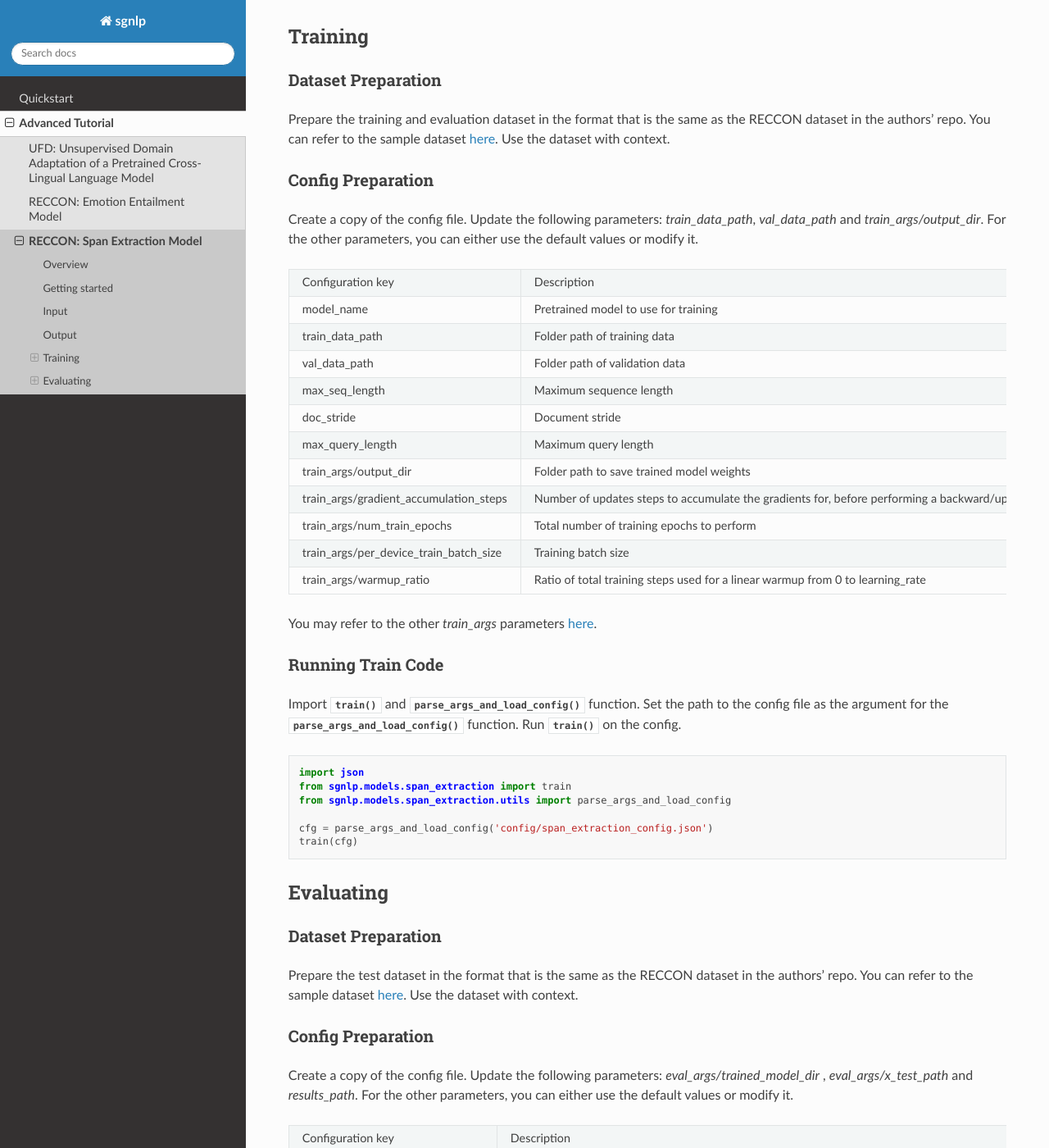
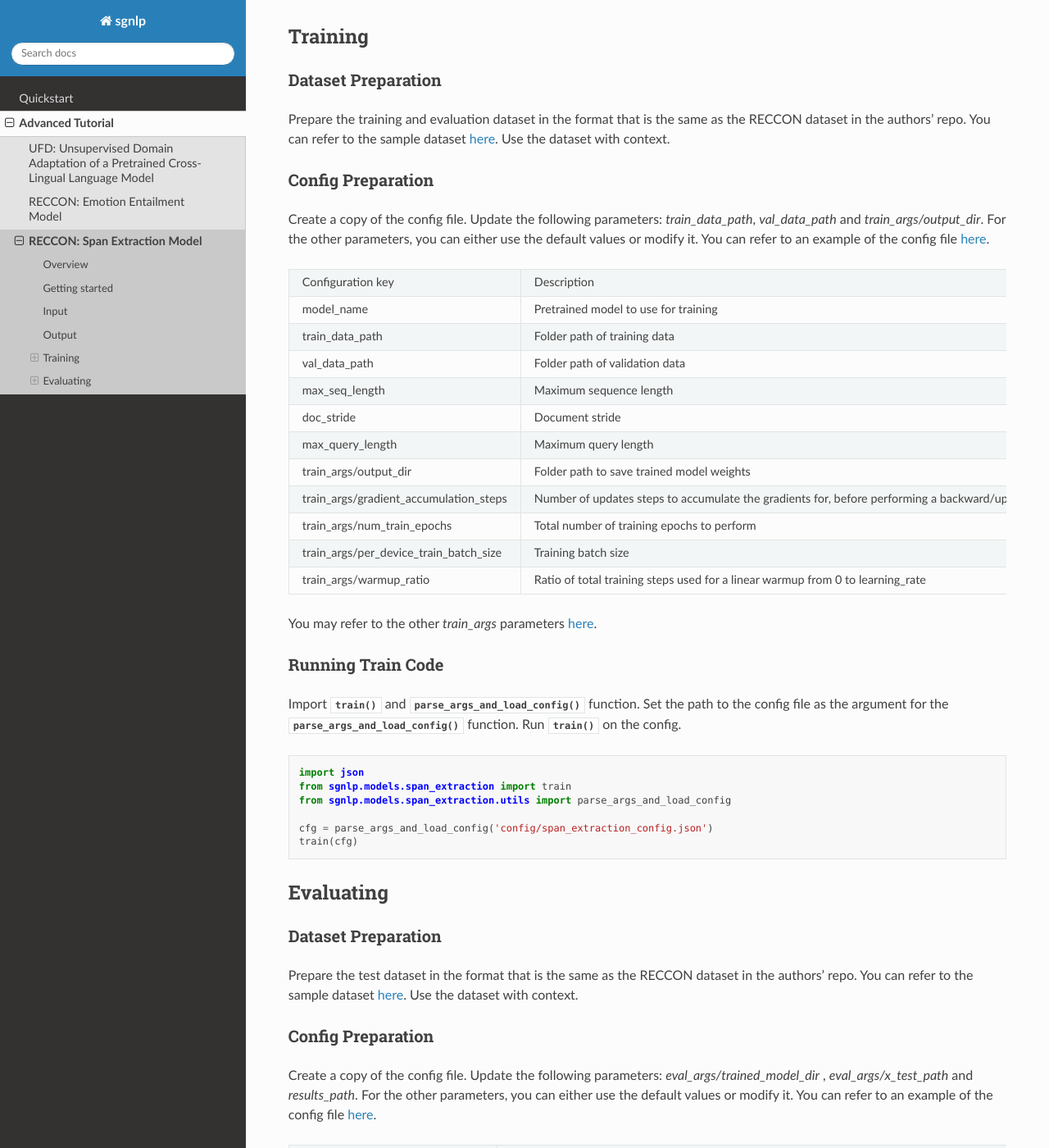
Before and after one commit to aisingapore/sgnlp, a Sphinx documentation site: the page built from docs/source/model/span_extraction.rst, in a window 1280 px wide and 1400 px high, scrolled down 2178 px. Shown: the whole window at 82% size. Built offline with Sphinx 7.4.7 and the Read the Docs theme 2.0.0, drawn with Linux system fonts in a browser that asks for light colours; pages that are not in the unit, such as notebooks, are missing from menus.

Commit message:
[#10] add links to config file example for reccon models

```diff
--- a/docs/source/model/emotion_entailment.rst
+++ b/docs/source/model/emotion_entailment.rst
@@ -119,7 +119,9 @@ Config Preparation
 ------------------
 Create a copy of the config file. Update the following parameters:
 `x_train_path`, `x_valid_path` and `train_args/output_dir`. For the other parameters,
-you can either use the default values or modify it.
+you can either use the default values or modify it. You can refer to an example
+of the config file
+`here <https://github.com/aimakerspace/sgnlp/blob/main/sgnlp/models/emotion_entailment/config/emotion_entailment_config.json>`_.
 
 +-----------------------+-----------------------------------------------+
 | Configuration key     | Description                                   |
@@ -170,6 +172,8 @@ Config Preparation
 Create a copy of the config file. Update the following parameters:
 `eval_args/trained_model_dir` , `eval_args/x_test_path` and `results_path`.
 For the other parameters, you can either use the default values or modify it.
+You can refer to an example of the config file
+`here <https://github.com/aimakerspace/sgnlp/blob/main/sgnlp/models/emotion_entailment/config/emotion_entailment_config.json>`_.
 
 +--------------------------------------+---------------------------------------+
 | Configuration key                    | Description                           |
--- a/docs/source/model/span_extraction.rst
+++ b/docs/source/model/span_extraction.rst
@@ -129,7 +129,9 @@ Config Preparation
 ------------------
 Create a copy of the config file. Update the following parameters:
 `train_data_path`, `val_data_path` and `train_args/output_dir`. For the other parameters,
-you can either use the default values or modify it.
+you can either use the default values or modify it. You can refer to an example
+of the config file
+`here <https://github.com/aimakerspace/sgnlp/blob/main/sgnlp/models/span_extraction/config/span_extraction_config.json>`_.
 
 +----------------------------------------+---------------------------------------------------------------------------------------------------+
 | Configuration key                      | Description                                                                                       |
@@ -192,6 +194,9 @@ Config Preparation
 Create a copy of the config file. Update the following parameters:
 `eval_args/trained_model_dir` , `eval_args/x_test_path` and `results_path`.
 For the other parameters, you can either use the default values or modify it.
+You can refer to an example of the config file
+`here <https://github.com/aimakerspace/sgnlp/blob/main/sgnlp/models/span_extraction/config/span_extraction_config.json>`_.
+
 
 +-------------------------------------+---------------------------------------------------------------------------------------------------+
 | Configuration key                   | Description                                                                                       |
```
